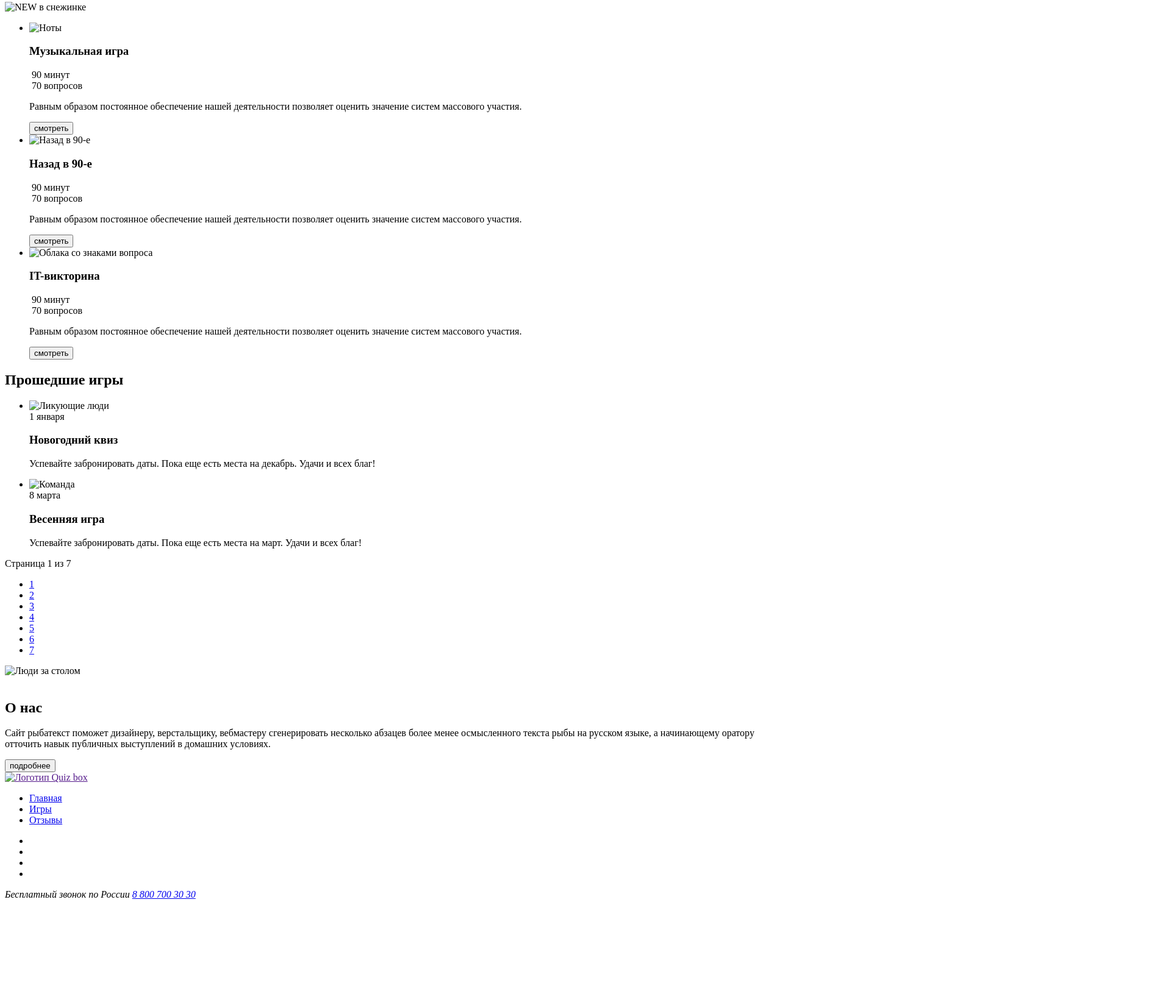
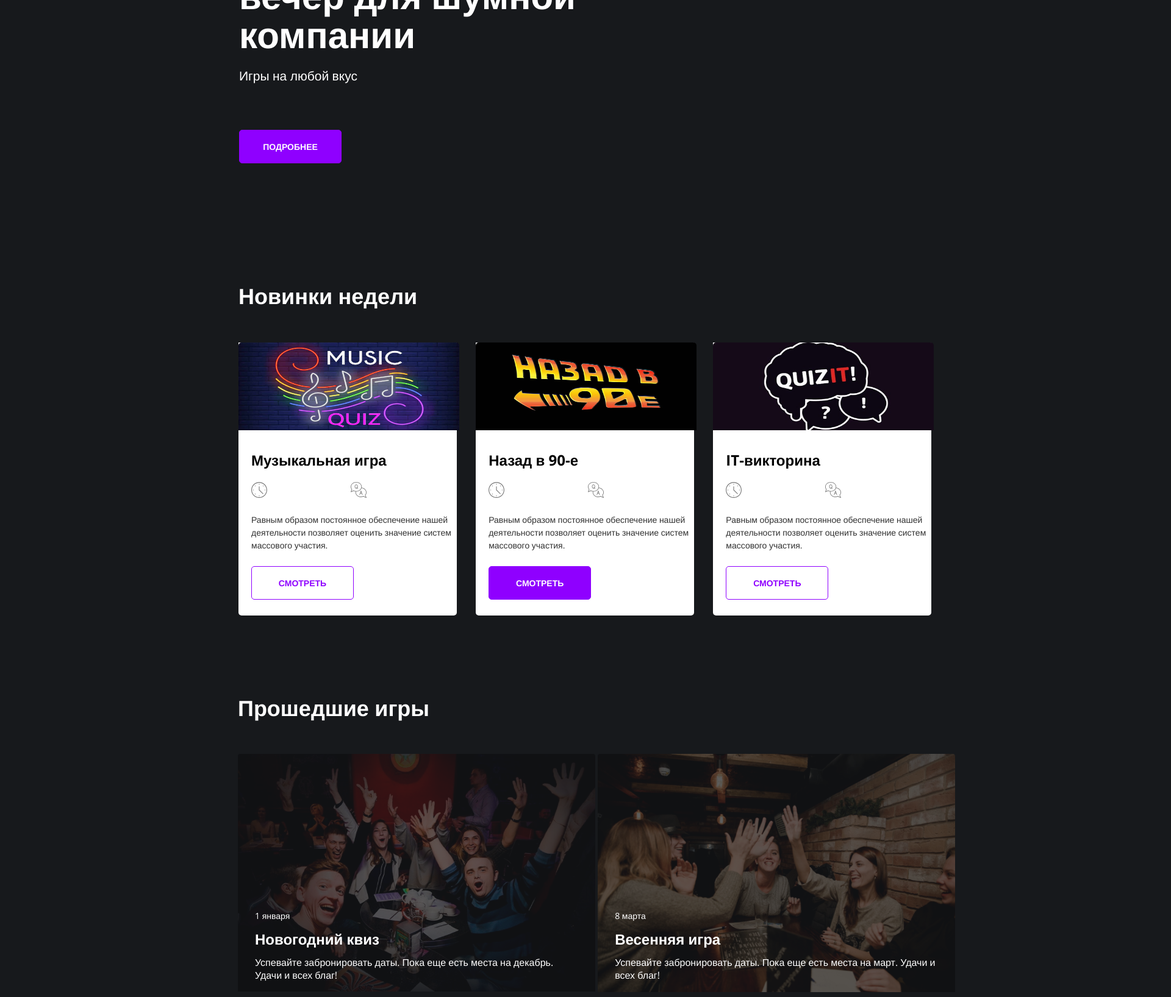
Before and after one commit to soroka129/Quiz_box, a plain HTML site: page index.html in a window 1280 px wide. Shown: the part 316-1952 px from the top of the page at 61% size, 1920 px wide, since content can reach past the window. Before the commit the page ends 1801 px from the top, so only its background shows below. Drawn offline with nearby package versions, Linux system fonts and the light colour scheme.

Commit message:
Add files via upload

```diff
--- a/index.html
+++ b/index.html
@@ -1,17 +1,23 @@
 <!DOCTYPE html>
 <html lang="ru">
+
 <head>
     <meta charset="UTF-8">
     <meta name="viewport" content="width=device-width, initial-scale=1.0">
+    <link rel="preconnect" href="https://fonts.googleapis.com">
+    <link rel="preconnect" href="https://fonts.gstatic.com" crossorigin>
+    <link href="https://fonts.googleapis.com/css2?family=Open+Sans:ital,wght@0,400;0,700;1,600&display=swap"
+        rel="stylesheet">
+    <link rel="stylesheet" href="main.css">
     <title>Quiz_box</title>
 </head>
+
 <body>
-    <div class="wrapper">
+    <div class="container">
+        <div class="wrapper main-page-wrapper">
             <header class="header">
                 <div class="logo">
-                <a href="" class="logo__link">
-                    <img src="#" alt="Логотип Quiz box" class="logo__icon">
-                </a>
+                    <a href="" class="logo__link">Quiz-box</a>
                 </div>
                 <nav class="menu">
                     <ul class="menu__list">
@@ -38,7 +44,7 @@
                 <section class="preview">
                     <h1 class="preview__title">Интеллектуальный вечер для шумной компании</h1>
                     <div class="preview__info">
-                    <p >Игры на любой вкус</p>
+                        <p>Игры на любой вкус</p>
                     </div>
                     <div class="preview__button">
                         <button class="button">подробнее</button>
@@ -47,20 +53,44 @@
                 <section class="new-in-the-week">
                     <div class="new-in-the-week__title">
                         <h2 class="new-in-the-week__title-text">Новинки недели</h2>
-                    <img src="#" alt="NEW в снежинке" class="new-in-the-week__title-icon">
+                        <img src="icon\store-new-badges 1.svg" alt="NEW в снежинке" class="new-in-the-week__title-icon">
                     </div>
                     <ul class="new-in-the-week__list">
                         <li class="new-in-the-week__item">
-                        <img src="#" alt="Ноты" class="new-in-the-week__image">
+                            <img src="img\music-quiz.jfif" alt="Ноты" class="new-in-the-week__image">
                             <div class="new-in-the-week__content">
                                 <h3 class="new-in-the-week__subtitle">Музыкальная игра</h3>
                                 <div class="new-in-the-week__options">
                                     <div class="new-in-the-week__options-item">
-                                    <img src="#" alt="" class="new-in-the-week__options-icon">
+                                        <img src="icon\clock (2) 1.svg" alt="" class="new-in-the-week__options-icon">
                                         <span class="new-in-the-week__options-text">90 минут</span>
                                     </div>
                                     <div class="new-in-the-week__options-item">
-                                    <img src="#" alt="" class="new-in-the-week__options-icon">
+                                        <img src="icon\qa (1) 1.svg" alt="" class="new-in-the-week__options-icon">
+                                        <span class="new-in-the-week__options-text">70 вопросов</span>
+                                    </div>
+                                </div>
+                                <div class="new-in-the-week__text">
+                                    <p>Равным образом постоянное обеспечение
+                                        нашей деятельности позволяет оценить
+                                        значение систем массового участия.</p>
+                                </div>
+                                <div class="new-in-the-week__button">
+                                    <button class="button button--border">смотреть</button>
+                                </div>
+                            </div>
+                        </li>
+                        <li class="new-in-the-week__item">
+                            <img src="img\back90.jfif" alt="Назад в 90-е" class="new-in-the-week__image">
+                            <div class="new-in-the-week__content">
+                                <h3 class="new-in-the-week__subtitle">Назад в 90-е</h3>
+                                <div class="new-in-the-week__options">
+                                    <div class="new-in-the-week__options-item">
+                                        <img src="icon\clock (2) 1.svg" alt="" class="new-in-the-week__options-icon">
+                                        <span class="new-in-the-week__options-text">90 минут</span>
+                                    </div>
+                                    <div class="new-in-the-week__options-item">
+                                        <img src="icon\qa (1) 1.svg" alt="" class="new-in-the-week__options-icon">
                                         <span class="new-in-the-week__options-text">70 вопросов</span>
                                     </div>
                                 </div>
@@ -75,16 +105,16 @@
                             </div>
                         </li>
                         <li class="new-in-the-week__item">
-                        <img src="#" alt="Назад в 90-е" class="new-in-the-week__image">
+                            <img src="img\cloud.jfif" alt="Облака со знаками вопроса" class="new-in-the-week__image">
                             <div class="new-in-the-week__content">
-                            <h3 class="new-in-the-week__subtitle">Назад в 90-е</h3>
+                                <h3 class="new-in-the-week__subtitle">IT-викторина</h3>
                                 <div class="new-in-the-week__options">
                                     <div class="new-in-the-week__options-item">
-                                    <img src="#" alt="" class="new-in-the-week__options-icon">
+                                        <img src="icon\clock (2) 1.svg" alt="" class="new-in-the-week__options-icon">
                                         <span class="new-in-the-week__options-text">90 минут</span>
                                     </div>
                                     <div class="new-in-the-week__options-item">
-                                    <img src="#" alt="" class="new-in-the-week__options-icon">
+                                        <img src="icon\qa (1) 1.svg" alt="" class="new-in-the-week__options-icon">
                                         <span class="new-in-the-week__options-text">70 вопросов</span>
                                     </div>
                                 </div>
@@ -94,31 +124,7 @@
                                         значение систем массового участия.</p>
                                 </div>
                                 <div class="new-in-the-week__button">
-                                <button class="button">смотреть</button>
-                            </div>
-                        </div>
-                    </li>
-                    <li class="new-in-the-week__item">
-                        <img src="#" alt="Облака со знаками вопроса" class="new-in-the-week__image">
-                        <div class="new-in-the-week__content">
-                            <h3 class="new-in-the-week__subtitle">IT-викторина</h3>
-                            <div class="new-in-the-week__options">
-                                <div class="new-in-the-week__options-item">
-                                    <img src="#" alt="" class="new-in-the-week__options-icon">
-                                    <span class="new-in-the-week__options-text">90 минут</span>
-                                </div>
-                                <div class="new-in-the-week__options-item">
-                                    <img src="#" alt="" class="new-in-the-week__options-icon">
-                                    <span class="new-in-the-week__options-text">70 вопросов</span>
-                                </div>
-                            </div>
-                            <div class="new-in-the-week__text">
-                                <p>Равным образом постоянное обеспечение
-                                    нашей деятельности позволяет оценить
-                                    значение систем массового участия.</p>
-                            </div>
-                            <div class="new-in-the-week__button">
-                                <button class="button">смотреть</button>
+                                    <button class="button button--border">смотреть</button>
                                 </div>
                             </div>
                         </li>
@@ -128,25 +134,27 @@
                     <h2 class="past-games__title">Прошедшие игры</h2>
                     <ul class="past-games__list">
                         <li class="past-games__item">
-                        <img src="#" alt="Ликующие люди" class="past-games__img">
+                            <img src="img\kto-gde-quiz.jfif" alt="Ликующие люди" class="past-games__img">
                             <div class="past-games__content">
                                 <time class="past-games__date">
                                     <span class="past-games__day">1</span>
                                     <span class="past-games__manth">января</span>
                                 </time>
                                 <h3 class="past-games__subtitle">Новогодний квиз</h3>
-                            <p class="past-games__text">Успевайте забронировать даты. Пока еще есть места на декабрь. Удачи и всех благ!</p>
+                                <p class="past-games__text">Успевайте забронировать даты. Пока еще есть места на
+                                    декабрь. Удачи и всех благ!</p>
                             </div>
                         </li>
                         <li class="past-games__item">
-                        <img src="#" alt="Команда" class="past-games__img">
+                            <img src="img\team.jfif" alt="Команда" class="past-games__img">
                             <div class="past-games__content">
                                 <time class="past-games__date">
                                     <span class="past-games__day">8</span>
                                     <span class="past-games__manth">марта</span>
                                 </time>
                                 <h3 class="past-games__subtitle">Весенняя игра</h3>
-                            <p class="past-games__text">Успевайте забронировать даты. Пока еще есть места на март. Удачи и всех благ!</p>
+                                <p class="past-games__text">Успевайте забронировать даты. Пока еще есть места на март.
+                                    Удачи и всех благ!</p>
                             </div>
                         </li>
                     </ul>
@@ -178,9 +186,8 @@
                     </div>
                 </section>
                 <section class="about-us">
-                <img src="#" alt="Люди за столом" class="about-us__img">
+                    <img src="img\kviz_pliz.jfif" alt="Люди за столом" class="about-us__img">
                     <div class="about-us__content">
-                    <img src="#" alt="" class="about-us__bg">
                         <h2 class="about-us__title">О нас</h2>
                         <p class="about-us__text">
                             Сайт рыбатекст поможет дизайнеру, верстальщику, вебмастеру
@@ -196,10 +203,9 @@
                 </section>
             </main>
             <footer class="footer">
+                <div class="footer-conteiner">
                     <div class="logo">
-                <a href="" class="logo__link">
-                    <img src="#" alt="Логотип Quiz box" class="logo__icon">
-                </a>
+                        <a href="" class="logo__link">Quiz-box</a>
                     </div>
                     <nav class="menu">
                         <ul class="menu__list">
@@ -216,33 +222,36 @@
                     </nav>
                     <div class="socials">
                         <ul class="socials__list">
-                    <li class="socials__item">
+                            <li class="socials__item socials__item--icon--telegram">
                                 <a href="#" class="socials__link">
-                            <img src="#" alt="" class="socials__icon">
+                                    <!--<img src="img\telegram.png" alt="" class="socials__icon">-->
                                 </a>
                             </li>
-                    <li class="socials__item">
+                            <li class="socials__item socials__item--icon--vk">
                                 <a href="#" class="socials__link">
-                            <img src="#" alt="" class="socials__icon">
+                                    <!--<img src="img\vk.png" alt="" class="socials__icon">-->
                                 </a>
                             </li>
-                    <li class="socials__item">
+                            <li class="socials__item socials__item--icon--facebook">
                                 <a href="#" class="socials__link">
-                            <img src="#" alt="" class="socials__icon">
+                                    <!--<img src="img\facebook" alt="" class="socials__icon">-->
                                 </a>
                             </li>
-                    <li class="socials__item">
+                            <li class="socials__item socials__item--icon--instagram">
                                 <a href="#" class="socials__link">
-                            <img src="#" alt="" class="socials__icon">
+                                    <!--<img src="img\instagram" alt="" class="socials__icon">-->
                                 </a>
                             </li>
                         </ul>
                     </div>
                     <address class="contacts">
-                <span class="contacts__free-call">Бесплатный звонок по России</span>
+                        <div class="contacts__free-call">Бесплатный звонок по России</div>
                         <a href="tel:+78007003030" class="contacts__tel">8 800 700 30 30</a>
                     </address>
+                </div>
             </footer>
         </div>
+    </div>
 </body>
+
 </html>
--- /dev/null
+++ b/main.css
@@ -0,0 +1,473 @@
+* {
+    box-sizing: border-box;
+}
+
+.container {
+    width: 1920px;
+    height: 1018px;
+    margin: 0 auto;
+}
+
+.main-page-wrapper {
+    background: url("img/fon1.jfif") center top no-repeat, url("img/fon2.jfif") center bottom no-repeat;
+}
+
+.wrapper {
+    position: relative;
+    background: #17191C;
+    color: #fff;
+}
+
+body {
+    margin: 0;
+    font-family: 'Open Sans', Helvetica, sans-serif;
+    font-weight: 400;
+    font-size: 16px;
+    line-height: 1.42;
+    -webkit-font-smoothing: antialiased;
+    -moz-osx-font-smoothing: grayscale;
+}
+
+h1, h2, h3, h4, h5, p {
+    margin: 0;
+}
+
+a {
+    text-decoration: none;
+    color: #fff;
+}
+
+ul {
+    padding: 0;
+    margin: 0;
+}
+
+ul li {
+    list-style: none;
+}
+
+address {
+    font-style: normal;
+}
+
+button {
+    background: transparent;
+    padding: 0;
+    border: 1px solid transparent;
+}
+
+.header {
+    position: relative;
+    height: 80px;
+    margin-left: 390px;
+    margin-right: 389px;
+    margin-bottom: 132px;
+}
+
+.logo {
+    display: block;
+    position: absolute;
+    top: 25px;
+    left: 0px;
+    font-size: 36px;
+    font-weight: 700;
+    }
+
+.logo__link {
+    background: linear-gradient(88deg, #8F00FF -2.44%, #00A3FF 100%);
+    background-clip: text;
+    -webkit-background-clip: text;
+    -webkit-text-fill-color: transparent;
+}
+
+.menu {
+    position: absolute;
+    left: 50%;
+    transform: translateX(-50%);
+    top: 38px;
+    font-size: 16px;
+}
+
+.menu__item {
+    display: inline-block;
+    vertical-align: middle;
+    margin-right: 50px;
+}
+
+.menu__item:last-child {
+    margin-right: 0;
+}
+
+.menu__link {
+    color: #fff;
+    text-decoration: none;
+}
+
+.menu__link:hover {
+    color: #4b64e2;
+}
+
+.contacts {
+    position: absolute;
+    top: 28.64px;
+    right: 0;
+    font-style: normal;
+}
+
+.contacts__tel {
+    display: block;
+    text-decoration: none;
+    font-size: 26px;
+    margin-bottom: -9px;
+}
+
+.contacts__graf{
+    position: absolute;
+    right: 0;
+    font-size: 13px;
+    line-height: 20px;
+    text-decoration-line: underline;
+}
+
+.preview {
+    position: relative;
+    display: block;
+    height: 273px;
+    width: 637px;
+    margin-right: 893px;
+    margin-left: 392px;
+    margin-bottom: 288px;
+}
+
+.preview__title {
+    font-weight: 700;
+    font-size: 60px;
+    line-height: 64px;
+    margin-bottom: 22px;
+}
+
+.preview__info {
+    font-size: 21px;
+    margin-bottom: 73px;
+}
+
+.button {
+    border-radius: 5px;
+    background: #8F00FF;
+    color: #FFF;
+    font-family: Open Sans, Helvetica, sans-serif;
+    font-size: 14px;
+    font-weight: 700;
+    text-transform: uppercase;
+    min-width: 168px;
+    min-height: 55px;
+    cursor: pointer;
+}
+
+
+.button:hover {
+    background: #f4f0f7;
+    color: #8F00FF;
+}
+
+.new-in-the-week {
+    margin-left: 391px;
+    margin-right: 390px;
+    margin-bottom: 126px;
+}
+
+.new-in-the-week__title {
+    display: inline-block;
+    margin-bottom: 51px;
+
+}
+
+.new-in-the-week__title-text {
+    display: inline-block;
+    font-size: 36px;
+    font-weight: 700;
+}
+
+.new-in-the-week__title-icon {
+    display: inline-block;
+    height: 42px;
+    width: 42px;
+    visibility: hidden;
+}
+
+.new-in-the-week__list {
+    display: inline-block;
+}
+
+.new-in-the-week__item {
+    display: inline-block;
+    width: 358px;
+    border-radius: 0px 0px 5px 5px;
+    background: #FFF;
+    margin-right: 27px;
+}
+
+.new-in-the-week__item:last-child {
+    margin-right: 0;
+}
+
+.new-in-the-week__image {
+    width: 362px;
+    height: 144px;
+    border-radius: 5px 5px 0px 0px;
+    margin-bottom: 26px;
+}
+
+.new-in-the-week__content {
+    margin-left: 21px;
+}
+
+.new-in-the-week__subtitle {
+    color: #000;
+    font-size: 24px;
+    font-weight: 700;
+    margin-bottom: 19px;
+}
+
+.new-in-the-week__options {
+    margin-bottom: 19.5px;
+}
+
+.new-in-the-week__options-item{
+    display: inline-block;
+    margin-right: 52px;
+    margin-bottom: 23,5px;
+}
+
+.new-in-the-week__options-item:last-child {
+    margin-right: 0;
+}
+
+.new-in-the-week__options-icon {
+    color: #797979;
+    width: 26px;
+    height: 26px;
+    margin-right: 10px;
+}
+
+.new-in-the-week__options-text{
+    color: #666;
+    visibility: hidden;;
+}
+
+.new-in-the-week__text {
+    color: #303030;
+    font-size: 14px;
+    line-height: 21px;
+    margin-bottom: 23.5px;
+}
+
+.button--border {
+    background: #fff;
+    color: #8F00FF;
+    border-radius: 5px;
+    border: 1px solid #8F00FF;
+    margin-bottom: 26px;
+}
+
+.button {
+    border: 1px solid #8F00FF;
+    margin-bottom: 26px;
+}
+
+.past-games {
+    margin-left: 390px;
+    margin-right: 352px;
+    margin-bottom: 125px;
+}
+
+.past-games__title {
+    font-size: 36px;
+    font-weight: 700;
+    margin-bottom: 50px;
+}
+
+.past-games__list {
+    display: inline-block;
+    margin-bottom: 52px;
+}
+
+.past-games__item {
+    display: inline-block;
+    width: 586px;
+    vertical-align: top;
+    position: relative;
+    border-radius: 4px;
+    overflow: hidden;
+ }
+
+.past-games__img {
+    width: 100%;
+    height: 100%;
+    opacity: .3;
+}
+.past-games__content {
+    position: absolute;
+    left: 0;
+    right: 0;
+    bottom: 0;
+    padding: 22px 28px;
+}
+
+.past-games__date {
+    display: inline-block;
+    font-size: 14px;
+    line-height: 21px;
+    margin-bottom: 10px;
+}
+
+.past-games__content > h3 {
+    font-size: 24px;
+    font-weight: 700;
+    line-height: 36px;
+    margin-bottom: 10px;
+}
+
+.past-games__content > p {
+    line-height: 21px;
+}
+
+.paginator {
+    text-align: center;
+}
+
+.paginator__display , .paginator__list , .paginator__item {
+    display: inline-block;
+}
+
+.paginator__link {
+    display: inline-block;
+    height: 32px;
+    width: 32px;
+    background: transparent;
+    border-radius: 50%;
+    color: #fff;
+    line-height: 32px;
+    transition: .4s;
+}
+
+.paginator__link:hover {
+    background: #8F00FF;
+}
+
+.about-us {
+    display: inline-block;
+    margin-left: 311px;
+    margin-right: 352px;
+    margin-bottom: 71px;
+}
+
+.about-us__img {
+    display: inline-block;
+    width: 845px;
+    height: 563px;
+    vertical-align: top;
+    padding: 20px 279px 40px 80px;
+}
+
+.about-us__content {
+    display: inline-block;
+    width: 645px;
+    height: 455px;
+    margin-top: 117px;
+    margin-left: -415px;
+    padding: 69px 63px 84px 80px;
+    border-radius: 5px;
+    background: linear-gradient(71deg, #8F00FF 0%, #148CFF 100%), #212121;
+    margin-right: 0;
+}
+
+.about-us__title {
+    font-size: 36px;
+    font-weight: 700;
+    margin-bottom: 37px;
+}
+
+.about-us__text {
+    line-height: 27px;
+    margin-bottom: 41px;
+}
+
+.about-us__content .button {
+    border: 1px solid #FFF;
+}
+
+.footer {
+    height: 152px;
+    position: relative;
+    margin-left: 390px;
+    margin-right: 389px;
+}
+
+.footer-conteiner {
+    border-top: 1px solid rgba(fff .1);
+}
+
+.footer .menu {
+    top: 39px;
+    left: 439px;
+}
+
+.socials {
+    position: absolute;
+    top: 35px;
+    right: 267px;
+}
+
+.socials__item {
+    display: inline-block;
+    vertical-align: middle;
+    margin-right: 5px;
+}
+
+.socials__item:last-child {
+    margin-right: 0;
+}
+
+.socials__link {
+    display: block;
+    text-decoration: none;
+    width: 36px;
+    height: 36px;
+    background: center center no-repeat;
+}
+
+.socials__item--icon--telegram .socials__link {
+    background: url("img/telegram.png"), lightgray 50% / cover no-repeat;
+    border-radius: 50%;
+}
+
+.socials__item--icon--vk .socials__link {
+    background: url("img/vk.png"), lightgray 50% / cover no-repeat;
+    border-radius: 50%;
+}
+
+.socials__item--icon--facebook .socials__link {
+    background: url("img/facebook.png"), lightgray 50% / cover no-repeat;
+    border-radius: 50%;
+}
+
+.socials__item--icon--instagram .socials__link {
+    background: url("img/instagram.png"), lightgray 50% / cover no-repeat;
+    border-radius: 50%;
+}
+
+.contacts__free-call {
+    position: absolute;
+    display: inline-block;
+    bottom: 16px;
+    right: 0;
+    font-size: 11px;
+    line-height: 20px;
+    color: #9A9A9A;
+    margin-bottom: 10px;
+}
+
+.footer .contacts {
+    top: 45.64px;
+}
```
Lines whose indentation alone changed are shown as unchanged.
